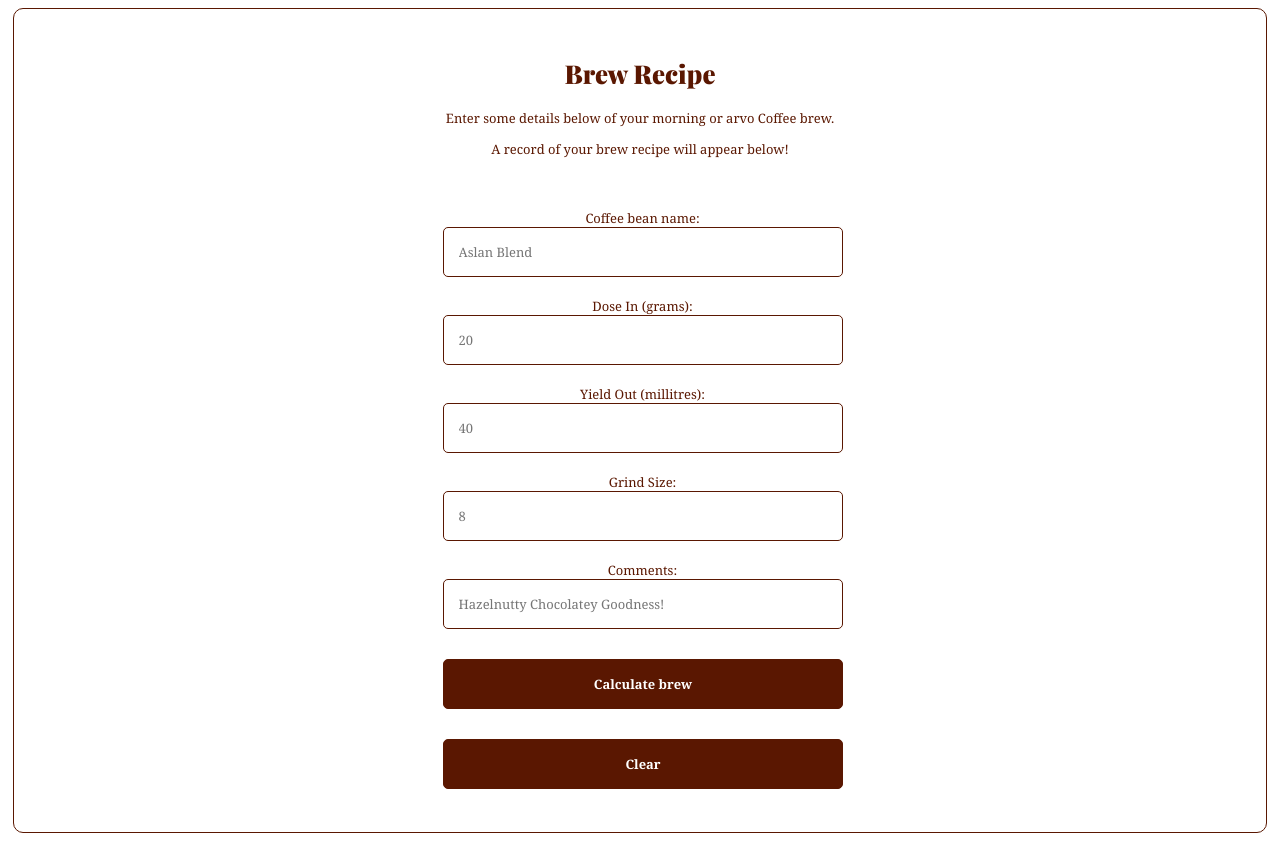
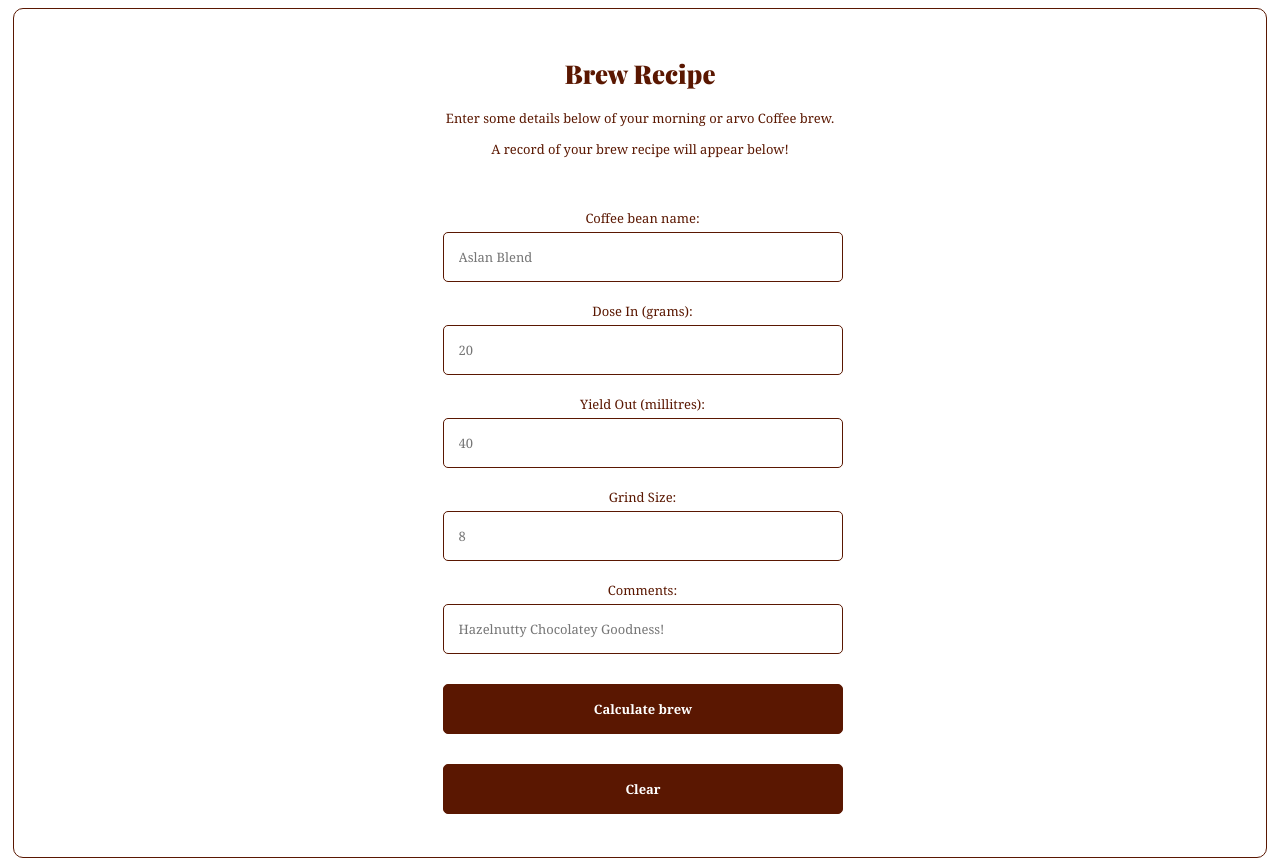
Before and after one commit to benolabs/coffee-brew-ratios, a FastAPI app: page / in a window 1280 px wide. Before the commit the page ends 833 px from the top, so only its background shows below. Run offline with FastAPI, Linux system fonts and the light colour scheme; data that the repository does not hold is empty; some web fonts are replaced.

Commit message:
fixed margin

```diff
--- a/static/styles.css
+++ b/static/styles.css
@@ -98,9 +98,8 @@ h1 {
   border: 1.5px solid #5a1701;
   border-radius: 5px;
   padding: 15px;
-  margin-top: 5px;
   display: block;
-  margin: 0 auto;
+  margin: 5px auto auto auto;
   text-align: left;
   font-family: "Georgia", serif;
   font-size: 1em;
```
